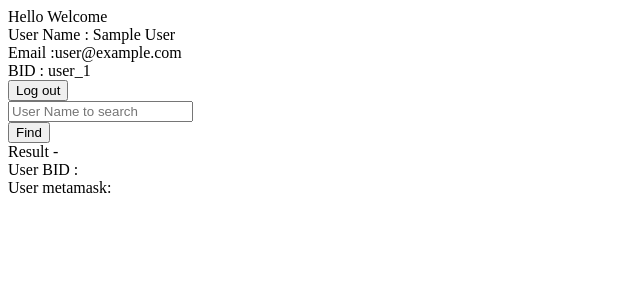
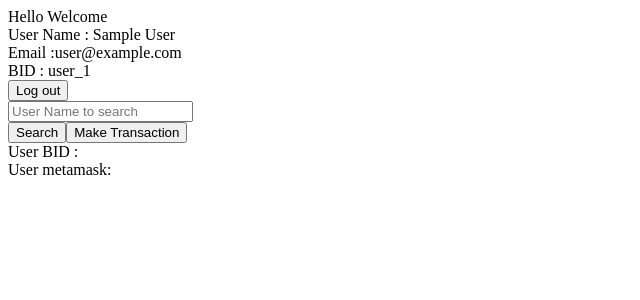
Before and after one commit to vedantgarode/Communomy_adv, a React (Create React App) app: page /home in a window 1280 px wide. Shown: the top 300 px of the page, without its empty margins (0-640 px from the left). Built offline with nearby package versions, Linux system fonts and the light colour scheme; no server answers; sample sign-in values are in the browser's storage.

Commit message:
transaction added

```diff
--- a/src/components/Home.js
+++ b/src/components/Home.js
@@ -1,12 +1,13 @@
 import React , { useState }from "react";
-import { findUser } from "../firebase";
+import { findUser , transact} from "../firebase";
 import { useNavigate } from "react-router";
 import { Form} from "react-bootstrap";
 import { useUserAuth } from "../context/UserAuthContext";
 
 const Home = () => {
   const { logOut, user } = useUserAuth();
-  const [bid, setbid] = useState("");
+  const [Terror, setTError] = useState("");
+  const [userSearch, setUserSearch] = useState("");
   const [user_search_metamask , setUserSearchMetamask] = useState("");
   const [user_search_bid , setUserSearchBID] = useState("");
   const navigate = useNavigate();
@@ -18,16 +19,35 @@ const Home = () => {
       console.log(error.message);
     }
   };
-  const find = async (e) => {
-    e.preventDefault()
+
+  const transaction = async (e) =>{
+    e.preventDefault();
     try {
-      const  user2  =await findUser(bid);
-      setUserSearchBID(user2.data().BID);
-      setUserSearchMetamask(user2.data().metamask);
+      const  user2  =await findUser(userSearch.trim().toLowerCase());
+      const IError = await transact(user , user2.data());
+
+      setTError(IError);
+      console.log(Terror);
     } catch (error) {
       console.log("No user Found !");
     }
   };
+
+
+
+  const find = async (e) => {
+    e.preventDefault();
+    try {
+      const  user2  =await findUser(userSearch.trim().toLowerCase());
+      setUserSearchBID(user2.data().BID);
+      setUserSearchMetamask(user2.data().metamask);
+    } catch (error) {
+      setUserSearchBID("No User Found !");
+      setUserSearchMetamask("No User Found !");
+      console.log("No user Found !");
+    }
+  };
+
   return (
     <>
       <div>
@@ -47,15 +67,20 @@ const Home = () => {
             <Form.Control
               type="text"
               placeholder="User Name to search"
-              onChange={(e) => setbid(e.target.value)}
+              onChange={(e) => setUserSearch(e.target.value)}
             />
           </Form.Group>
         </Form>
+        <div>
         <button onClick={find}>
-          Find
+          Search
         </button>
-        <div>
-        Result - <br />
+        <button onClick={transaction}>
+          Make Transaction
+        </button><br />
+        { Terror }
+      </div>
+      <div>
         User BID : {user_search_bid}<br />
         User metamask: {user_search_metamask}
       </div>
--- a/src/firebase.js
+++ b/src/firebase.js
@@ -19,13 +19,26 @@ export const auth = getAuth();
 
 export const db = getFirestore(app);
 
+export const transact = async(user1, user2) =>{
+  const user2Ref = collection(db ,"/pending_transact");
+  // console.log(user1);
+  // console.log(user2);
+  await setDoc(doc(user2Ref),{
+  Sender_BID : user1.uid,
+  Sender_metamask : "to be added",
+  Receiver_BID : user2.BID,
+  Reciver_metamask : user2.metamask,
+  Value : "10 cr",
+  })
+  return "Transaction Added Successfully"
+}
 
 export const findUser = async (BID) => {
   const docRef = doc(db ,"/users_search" ,BID );
   const docSnap = await getDoc(docRef);
 
   if (docSnap.exists() ) {
-    console.log("User data:", docSnap.data());
+    //console.log("User data:", docSnap.data());
     return docSnap;
   } else {
     console.log("No such document!");
```
